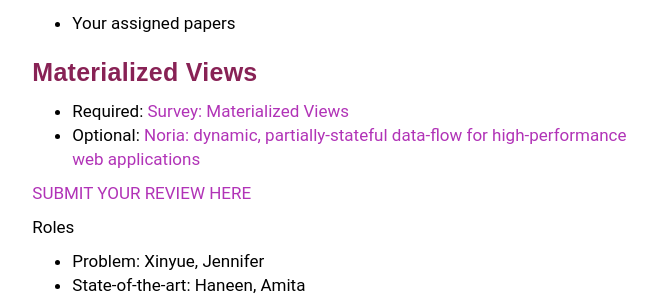
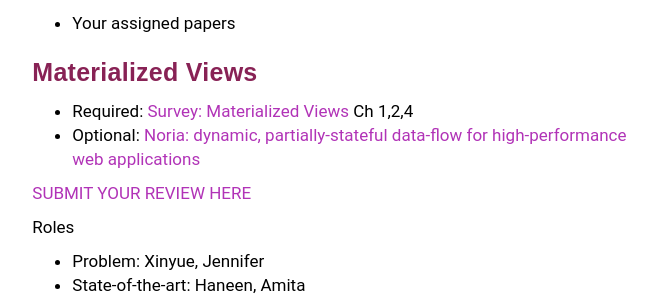
Before and after one commit to wzao1515/w6113.github.io, a Jekyll site: the page built from reviews.md, in a window 1280 px wide and 900 px high, scrolled down 8313 px. Shown: the part 159-454 px from the top of the window, without its empty margins (292-950 px from the left). Built offline with Jekyll 4.4.1, drawn with Linux system fonts in a browser that asks for light colours; our own code applies the rules of GitHub Pages for plain Markdown files.

Commit message:
updated website

```diff
--- a/reviews.md
+++ b/reviews.md
@@ -398,7 +398,7 @@ Readings:
 <a name='lec22' />
 ### Materialized Views
 
-* Required: [Survey: Materialized Views](./files/papers/matview-survey.pdf)
+* Required: [Survey: Materialized Views](./files/papers/matview-survey.pdf) Ch 1,2,4
 * Optional: [Noria: dynamic, partially-stateful data-flow for high-performance web applications](https://pdos.csail.mit.edu/papers/noria:osdi18.pdf)
 
 [SUBMIT YOUR REVIEW HERE](https://goo.gl/forms/ymmD3tIBTWpQO7ME2)
```
